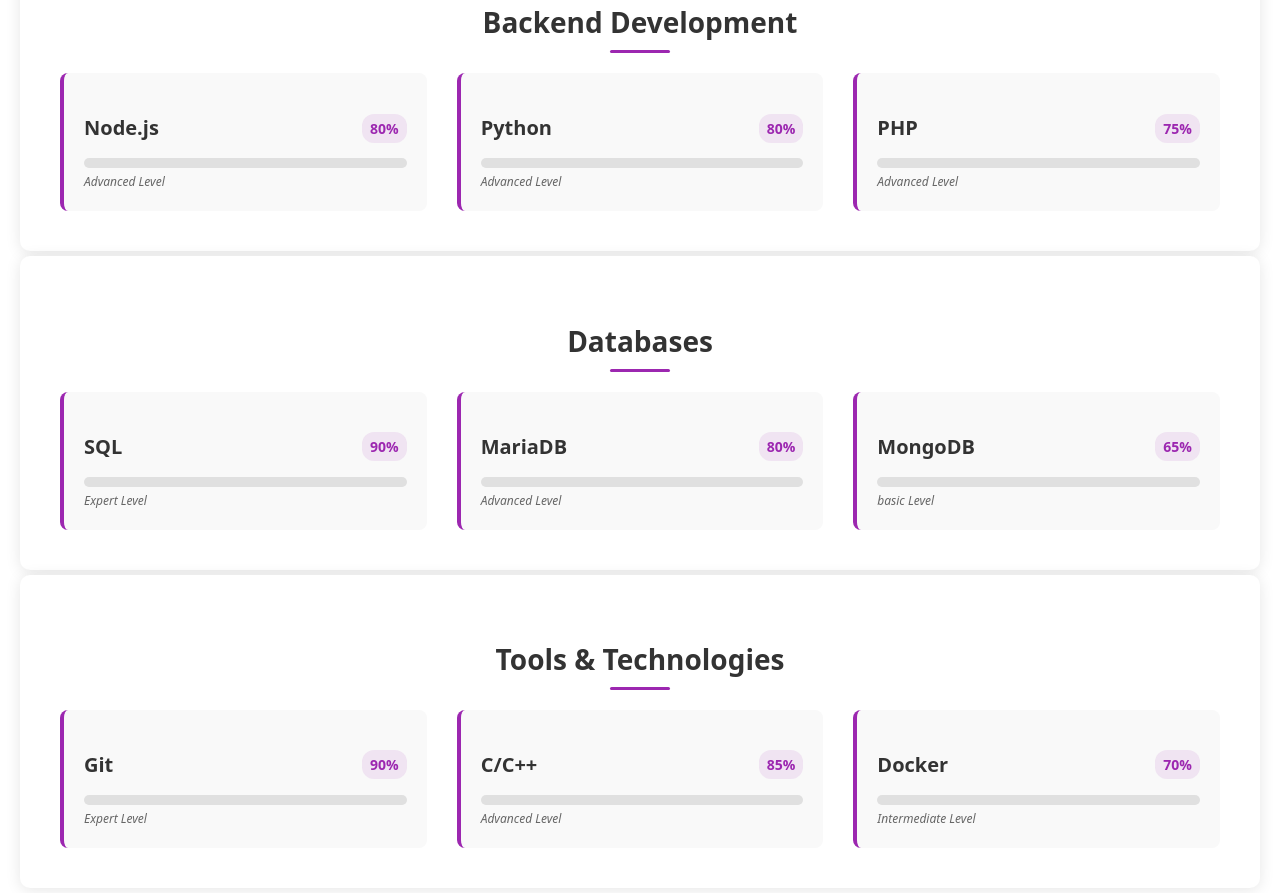
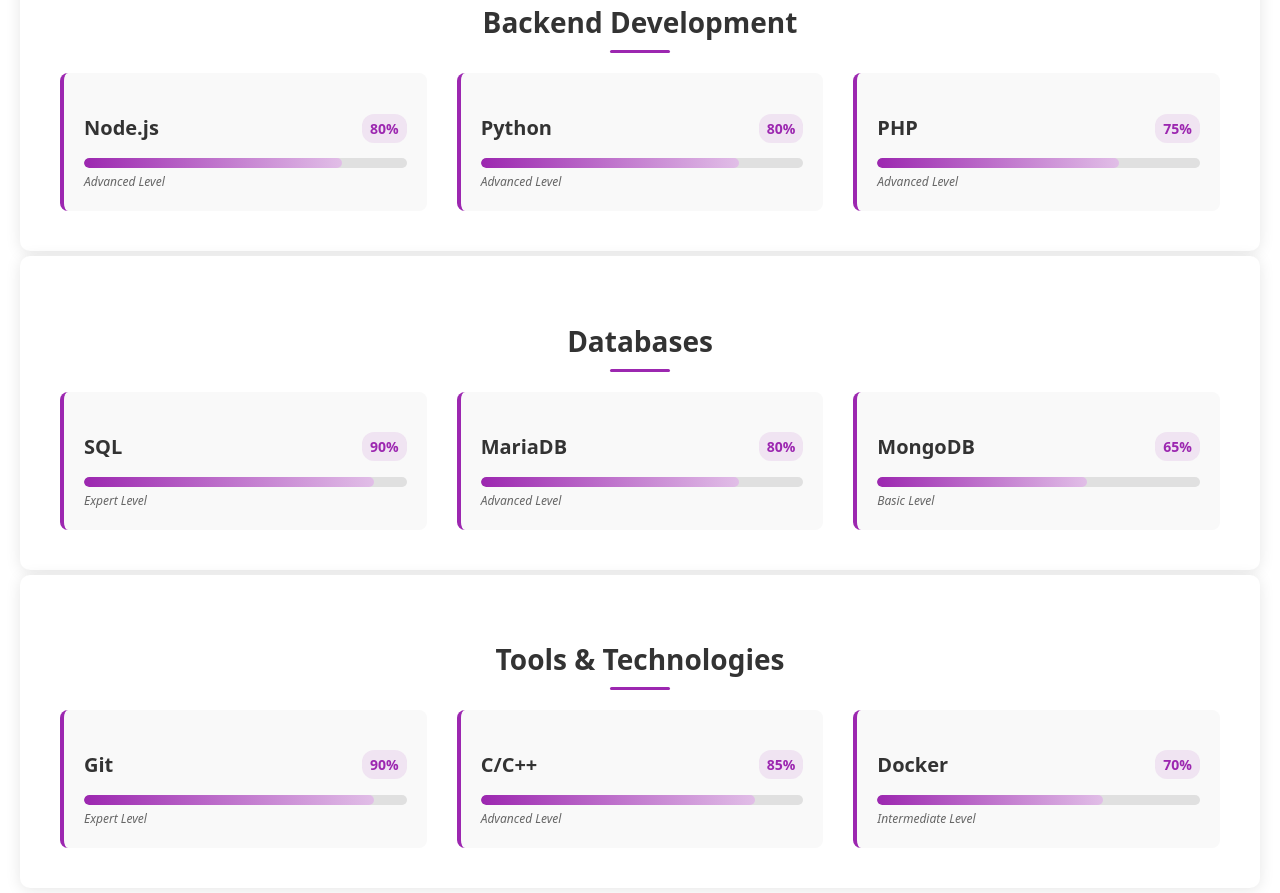
Before and after one commit to Mr-J12/MyPortfolio, a React (Vite) app: page /skills in a window 1280 px wide. Shown: the part 1180-2073 px from the top of the page. Built offline with nearby package versions, Linux system fonts and the light colour scheme.

Commit message:
dfdgfvdgb

```diff
--- a/src/components/Skills.tsx
+++ b/src/components/Skills.tsx
@@ -17,7 +17,12 @@
               setTimeout(() => {
                 const progress = bar.getAttribute('data-progress');
                 if (progress) {
+                  const el = bar as HTMLElement;
                   bar.classList.add('animate');
+                  el.style.setProperty('--progress-width', `${progress}%`);
+
+                  const label = el.querySelector('.progress-label') as HTMLElement | null;
+                  if (label) label.textContent = `${progress}%`;
                 }
               }, index * 150);
             });
@@ -95,7 +100,7 @@
 
         .skills-container {
           padding: 0 20px;
-          background-color : white;
+          background-color: white;
         }
 
         .skill-category {
@@ -184,27 +189,48 @@
           top: 0;
           left: 0;
           height: 100%;
+          width: var(--progress-width, 0%);
           background: linear-gradient(90deg, #9C27B0, #E1BEE7);
-          width: var(--progress-width, 0%);
           transition: width 1.2s ease-in-out;
           border-radius: 5px;
+          z-index: 1;
         }
 
         .progress-bar::after {
           content: '';
           position: absolute;
           top: 0;
-          left: 0;
+          left: -40%;
           height: 100%;
-          width: var(--progress-width, 0%);
-          background: linear-gradient(90deg, transparent, rgba(255,255,255,0.3), transparent);
+          width: 40%;
+          background: linear-gradient(
+            90deg,
+            transparent,
+            rgba(255, 255, 255, 0.3),
+            transparent
+          );
           animation: shine 2s infinite;
           border-radius: 5px;
+          z-index: 2;
+        }
+
+        .progress-label {
+          position: absolute;
+          top: -20px;
+          right: 0;
+          font-size: 12px;
+          font-weight: bold;
+          color: #9C27B0;
+          z-index: 3;
         }
 
         @keyframes shine {
-          0% { transform: translateX(-100%); }
-          100% { transform: translateX(100%); }
+          0% {
+            left: -40%;
+          }
+          100% {
+            left: 100%;
+          }
         }
 
         .skill-level {
@@ -268,126 +294,58 @@
       </header>
 
       <div id="reach" ref={skillsRef} className="skills-container">
-        <section className="skill-category">
-          <h2>Frontend Development</h2>
+        {[
+          {
+            category: 'Frontend Development',
+            skills: [
+              { name: 'HTML/CSS', level: 'Expert Level', value: 95 },
+              { name: 'Javascript', level: 'Intermediate Level', value: 70 },
+              { name: 'React.js', level: 'Basic Level', value: 60 },
+            ],
+          },
+          {
+            category: 'Backend Development',
+            skills: [
+              { name: 'Node.js', level: 'Advanced Level', value: 80 },
+              { name: 'Python', level: 'Advanced Level', value: 80 },
+              { name: 'PHP', level: 'Advanced Level', value: 75 },
+            ],
+          },
+          {
+            category: 'Databases',
+            skills: [
+              { name: 'SQL', level: 'Expert Level', value: 90 },
+              { name: 'MariaDB', level: 'Advanced Level', value: 80 },
+              { name: 'MongoDB', level: 'Basic Level', value: 65 },
+            ],
+          },
+          {
+            category: 'Tools & Technologies',
+            skills: [
+              { name: 'Git', level: 'Expert Level', value: 90 },
+              { name: 'C/C++', level: 'Advanced Level', value: 85 },
+              { name: 'Docker', level: 'Intermediate Level', value: 70 },
+            ],
+          },
+        ].map((section) => (
+          <section className="skill-category" key={section.category}>
+            <h2>{section.category}</h2>
             <div className="skills-grid">
-            <div className="skill-item">
+              {section.skills.map((skill) => (
+                <div className="skill-item" key={skill.name}>
                   <h3>
-                HTML/CSS
-                <span className="skill-percentage">95%</span>
+                    {skill.name}
+                    <span className="skill-percentage">{skill.value}%</span>
                   </h3>
-              <div className="progress-bar" data-progress="95"></div>
-              <div className="skill-level">Expert Level</div>
+                  <div className="progress-bar" data-progress={skill.value}>
+                    <span className="progress-label"></span>
                   </div>
-            <div className="skill-item">
-              <h3>
-                Javascript
-                <span className="skill-percentage">70%</span>
-              </h3>
-              <div className="progress-bar" data-progress="70"></div>
-              <div className="skill-level">Intermediate Level</div>
+                  <div className="skill-level">{skill.level}</div>
                 </div>
-            <div className="skill-item">
-              <h3>
-                React.js
-                <span className="skill-percentage">60%</span>
-              </h3>
-              <div className="progress-bar" data-progress="60"></div>
-              <div className="skill-level">basic Level</div>
-            </div>
-
+              ))}
             </div>
           </section>
-
-        <section className="skill-category">
-          <h2>Backend Development</h2>
-          <div className="skills-grid">
-            <div className="skill-item">
-              <h3>
-                Node.js
-                <span className="skill-percentage">80%</span>
-              </h3>
-              <div className="progress-bar" data-progress="80"></div>
-              <div className="skill-level">Advanced Level</div>
-            </div>
-            <div className="skill-item">
-              <h3>
-                Python
-                <span className="skill-percentage">80%</span>
-              </h3>
-              <div className="progress-bar" data-progress="80"></div>
-              <div className="skill-level">Advanced Level</div>
-            </div>
-            <div className="skill-item">
-              <h3>
-                PHP
-                <span className="skill-percentage">75%</span>
-              </h3>
-              <div className="progress-bar" data-progress="75"></div>
-              <div className="skill-level">Advanced Level</div>
-            </div>
-          </div>
-        </section>
-
-        <section className="skill-category">
-          <h2>Databases</h2>
-          <div className="skills-grid">
-            <div className="skill-item">
-              <h3>
-                SQL
-                <span className="skill-percentage">90%</span>
-              </h3>
-              <div className="progress-bar" data-progress="90"></div>
-              <div className="skill-level">Expert Level</div>
-            </div>
-            <div className="skill-item">
-              <h3>
-                MariaDB
-                <span className="skill-percentage">80%</span>
-              </h3>
-              <div className="progress-bar" data-progress="80"></div>
-              <div className="skill-level">Advanced Level</div>
-            </div>
-            <div className="skill-item">
-              <h3>
-                MongoDB
-                <span className="skill-percentage">65%</span>
-              </h3>
-              <div className="progress-bar" data-progress="65"></div>
-              <div className="skill-level">basic Level</div>
-            </div>
-          </div>
-        </section>
-
-        <section className="skill-category">
-          <h2>Tools & Technologies</h2>
-          <div className="skills-grid">
-            <div className="skill-item">
-              <h3>
-                Git
-                <span className="skill-percentage">90%</span>
-              </h3>
-              <div className="progress-bar" data-progress="90"></div>
-              <div className="skill-level">Expert Level</div>
-            </div>
-            <div className="skill-item">
-              <h3>
-                C/C++
-                <span className="skill-percentage">85%</span>
-              </h3>
-              <div className="progress-bar" data-progress="85"></div>
-              <div className="skill-level">Advanced Level</div>
-            </div>
-             <div className="skill-item">
-              <h3>
-                Docker
-                <span className="skill-percentage">70%</span>
-              </h3>
-              <div className="progress-bar" data-progress="70"></div>
-              <div className="skill-level">Intermediate Level</div>
-            </div>
-          </div>
-        </section>
+        ))}
       </div>
 
       <button
```
Lines whose indentation alone changed are shown as unchanged.
